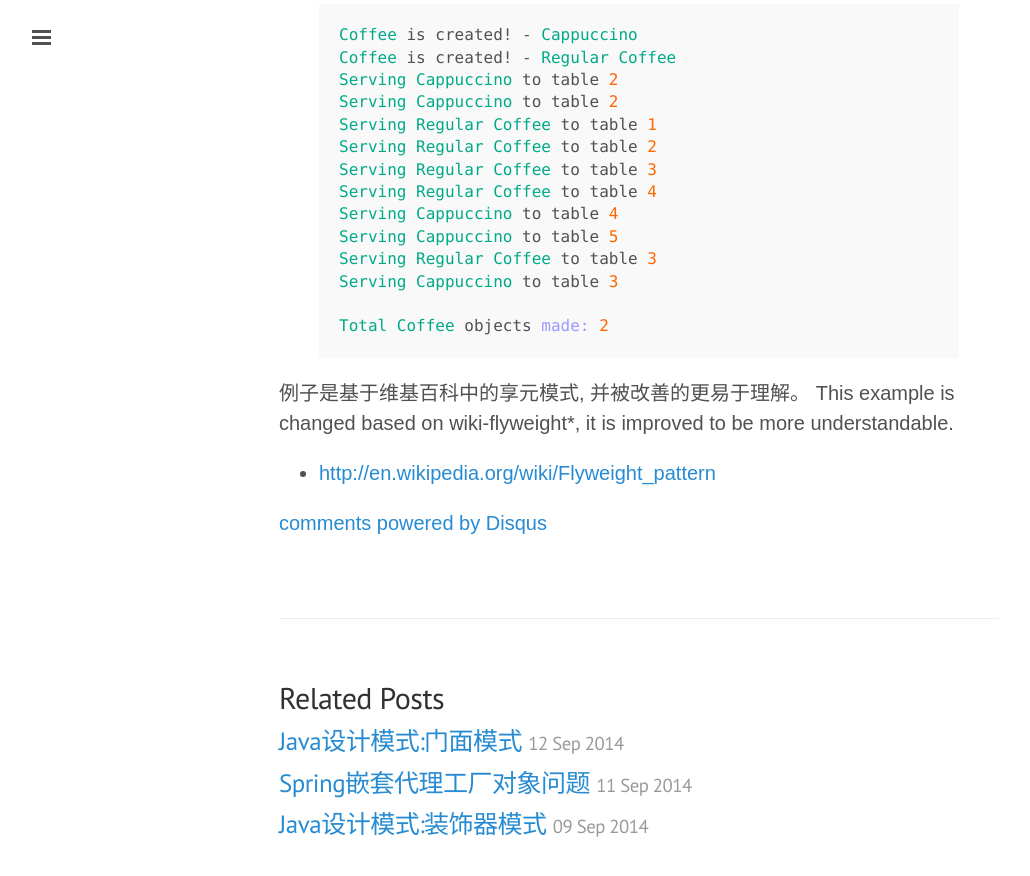
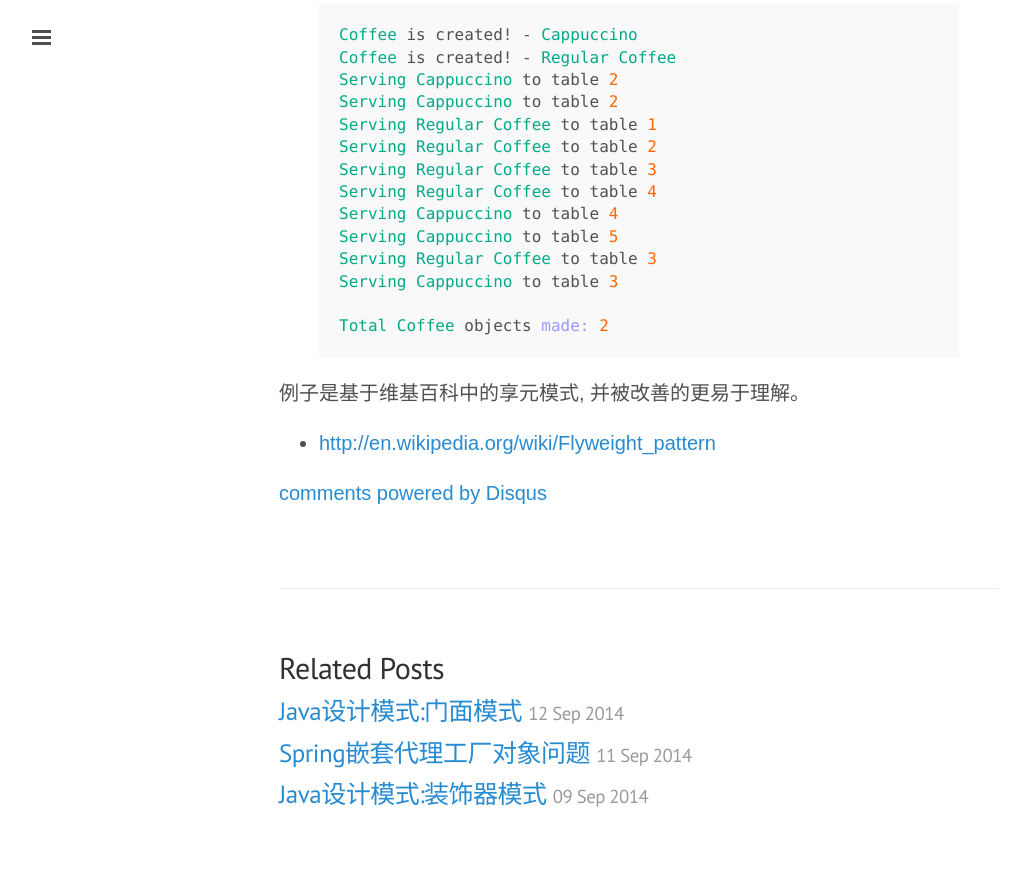
Before and after one commit to clarkdo/clarkdo.github.com, a Jekyll site: the page built from _posts/2014-09-12-27.md, in a window 1280 px wide and 900 px high, scrolled down 3308 px. Shown: the top 876 px of the window, without its empty margins (1-1031 px from the left). Built offline with Jekyll 4.4.1, drawn with Linux system fonts in a browser that asks for light colours; Markdown is read by kramdown in place of the engine named in the settings; comment, search, counter and statistics services are not loaded.

Commit message:
new post

```diff
--- a/_posts/2014-09-12-27.md
+++ b/_posts/2014-09-12-27.md
@@ -141,6 +141,6 @@ Serving Cappuccino to table 3
 Total Coffee objects made: 2
 {% endhighlight %}
 
-例子是基于维基百科中的享元模式, 并被改善的更易于理解。
-This example is changed based on wiki-flyweight*, it is improved to be more understandable.
+例子是基于维基百科中的享元模式, 并被改善的更易于理解。<br/>
+
 * [http://en.wikipedia.org/wiki/Flyweight_pattern](http://en.wikipedia.org/wiki/Flyweight_pattern)
```
